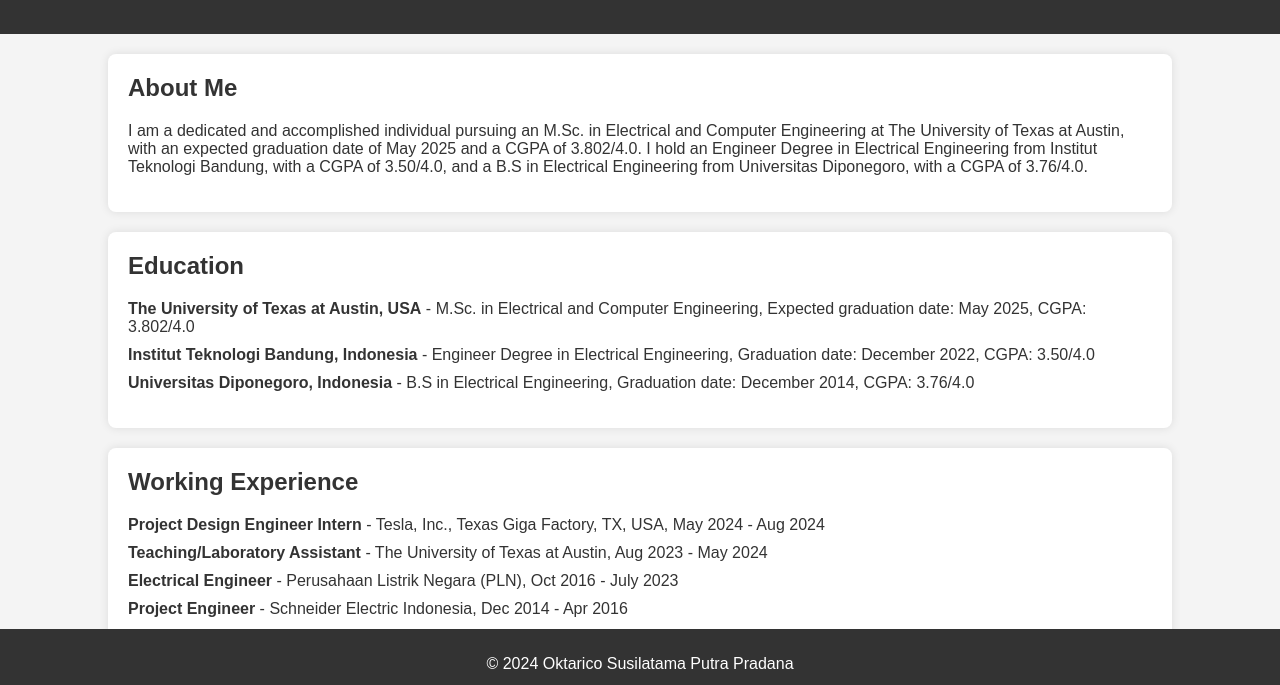
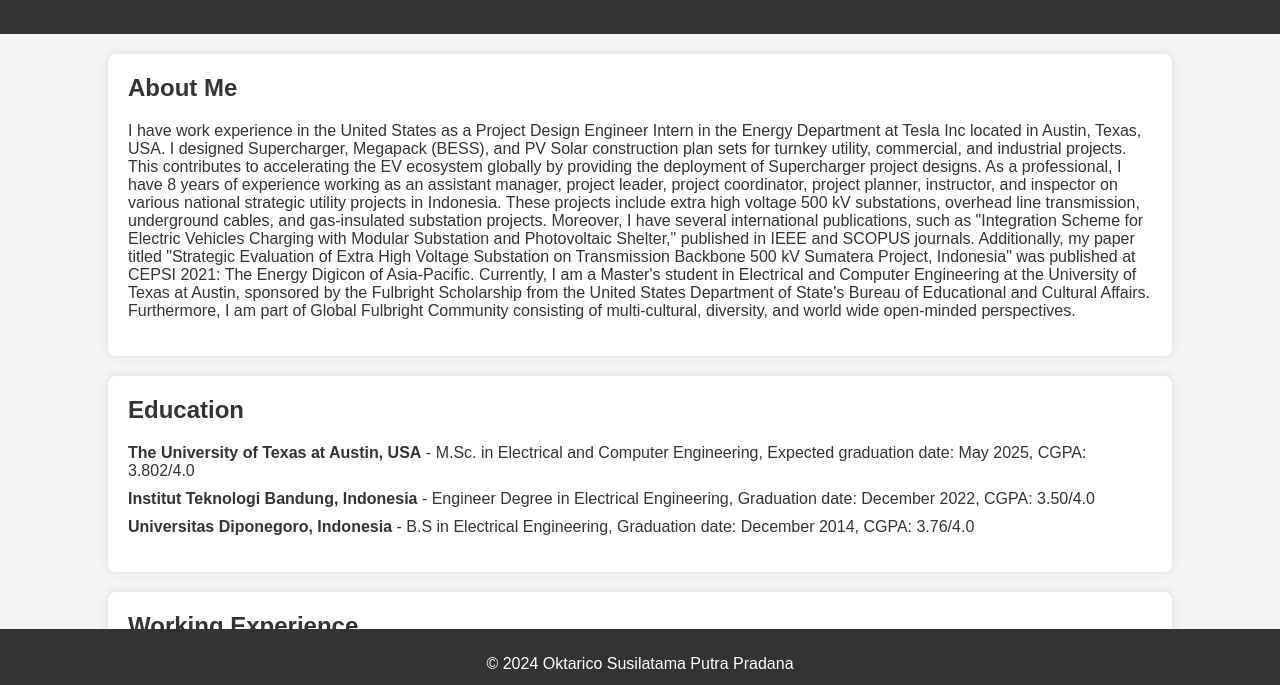
Before and after one commit to oktarico/portfolio, a plain HTML site: page index.html in a window 1280 px wide. Shown: the part 101-786 px from the top of the page. Drawn offline with Linux system fonts and the light colour scheme.

Commit message:
Update index.html

```diff
--- a/index.html
+++ b/index.html
@@ -25,7 +25,13 @@
 
     <section id="about">
         <h2>About Me</h2>
-        <p>I am a dedicated and accomplished individual pursuing an M.Sc. in Electrical and Computer Engineering at The University of Texas at Austin, with an expected graduation date of May 2025 and a CGPA of 3.802/4.0. I hold an Engineer Degree in Electrical Engineering from Institut Teknologi Bandung, with a CGPA of 3.50/4.0, and a B.S in Electrical Engineering from Universitas Diponegoro, with a CGPA of 3.76/4.0.</p>
+        <p>I have work experience in the United States as a Project Design Engineer Intern in the Energy Department at Tesla Inc located in Austin, Texas, USA. I designed Supercharger, Megapack (BESS), and PV Solar construction plan sets for turnkey utility, commercial, and industrial projects. This contributes to accelerating the EV ecosystem globally by providing the deployment of Supercharger project designs.
+
+As a professional, I have 8 years of experience working as an assistant manager, project leader, project coordinator, project planner, instructor, and inspector on various national strategic utility projects in Indonesia. These projects include extra high voltage 500 kV substations, overhead line transmission, underground cables, and gas-insulated substation projects.
+
+Moreover, I have several international publications, such as "Integration Scheme for Electric Vehicles Charging with Modular Substation and Photovoltaic Shelter," published in IEEE and SCOPUS journals. Additionally, my paper titled "Strategic Evaluation of Extra High Voltage Substation on Transmission Backbone 500 kV Sumatera Project, Indonesia" was published at CEPSI 2021: The Energy Digicon of Asia-Pacific.
+
+Currently, I am a Master's student in Electrical and Computer Engineering at the University of Texas at Austin, sponsored by the Fulbright Scholarship from the United States Department of State's Bureau of Educational and Cultural Affairs. Furthermore, I am part of Global Fulbright Community consisting of multi-cultural, diversity, and world wide open-minded perspectives. </p>
     </section>
 
     <section id="education">
```
